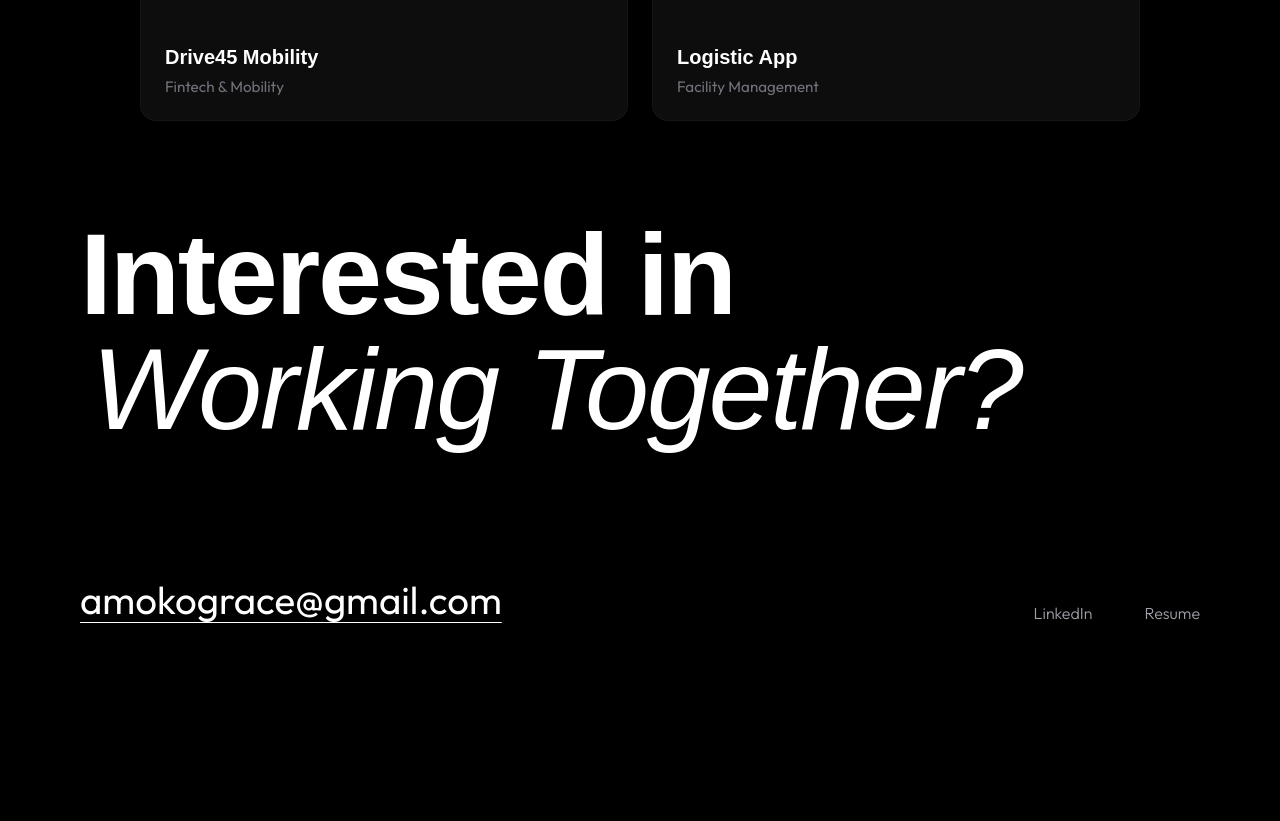
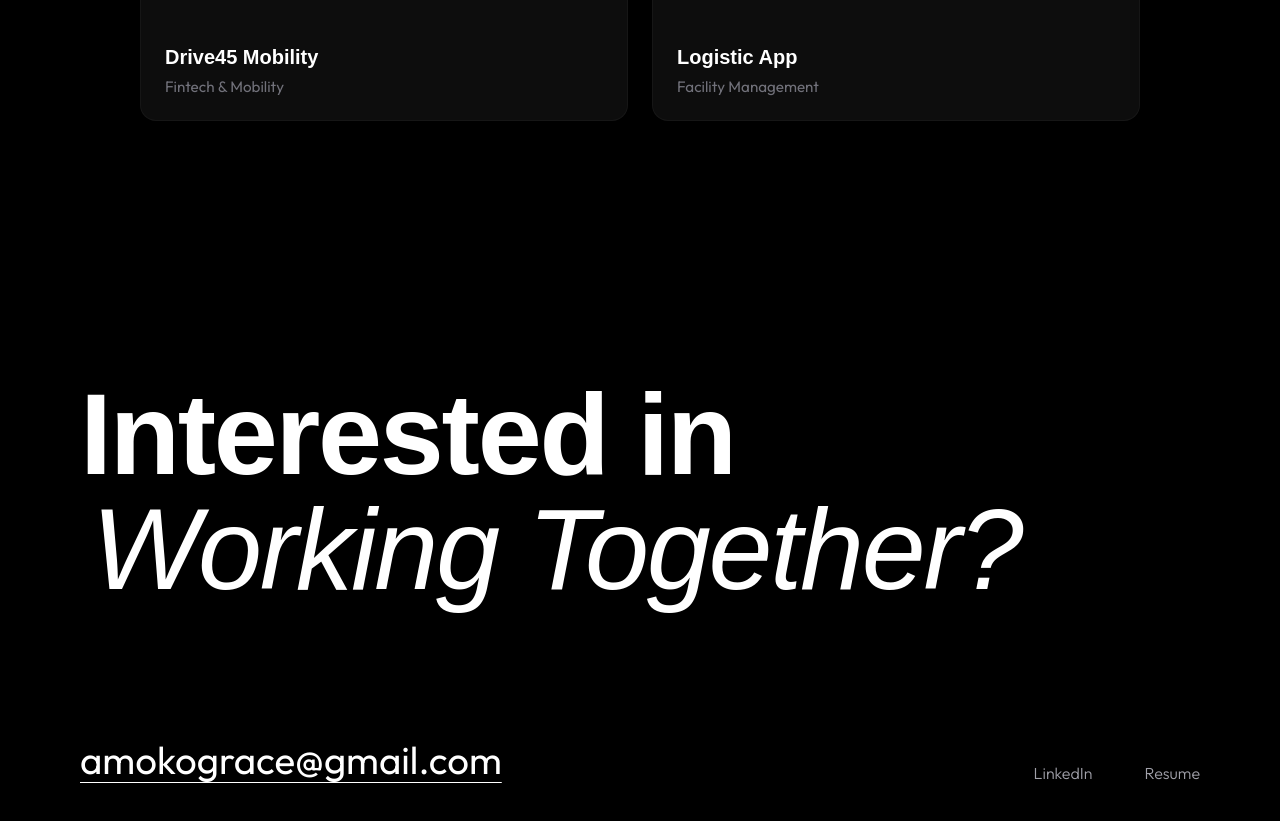
Before and after one commit to busycodingg/Portfolio, a Next.js app: page /projects/waystream in a window 1280 px wide. Shown: the part 10974-11795 px from the top of the page. Built offline with nearby package versions, Linux system fonts and the light colour scheme; some icons are missing; a web font is replaced by a local one.

Commit message:
Fixed footer spacing and bottom-padding inconsistency across all case studies.

```diff
--- a/src/app/projects/drive45/page.js
+++ b/src/app/projects/drive45/page.js
@@ -542,8 +542,8 @@ export default function Drive45CaseStudy() {
             </Link>
           </div>
 
-          <Footer />
         </section>
+        <Footer />
       </div>
     </main>
   );
--- a/src/app/projects/logistic-app/page.js
+++ b/src/app/projects/logistic-app/page.js
@@ -498,8 +498,8 @@ export default function LogisticAppCaseStudy() {
             </Link>
           </div>
 
-          <Footer />
         </section>
+        <Footer />
       </div>
     </main>
   );
--- a/src/app/projects/waystream/page.js
+++ b/src/app/projects/waystream/page.js
@@ -523,8 +523,8 @@ export default function WaystreamCaseStudy() {
             </Link>
           </div>
 
-          <Footer />
         </section>
+        <Footer />
       </div>
     </main>
   );
```
